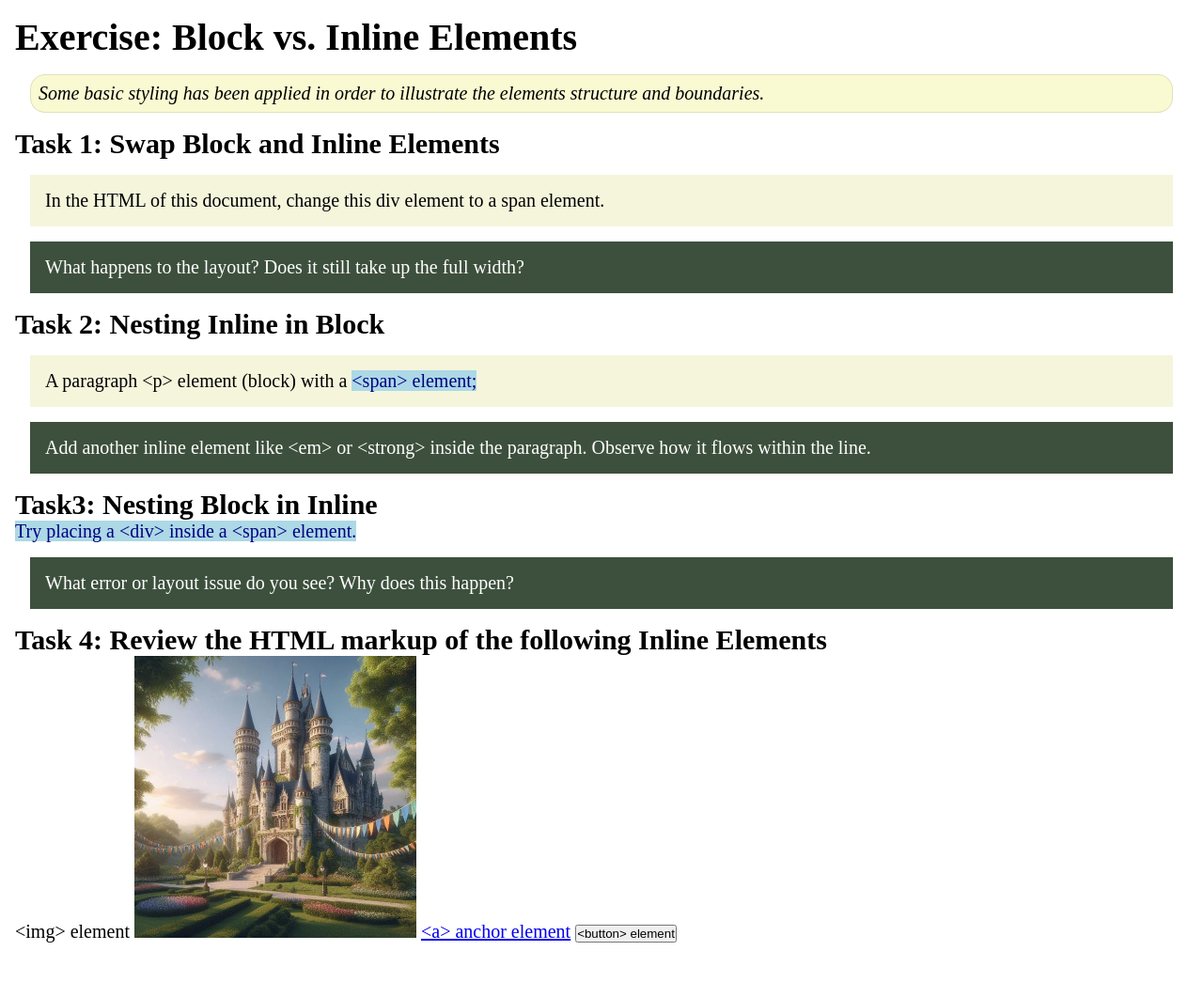
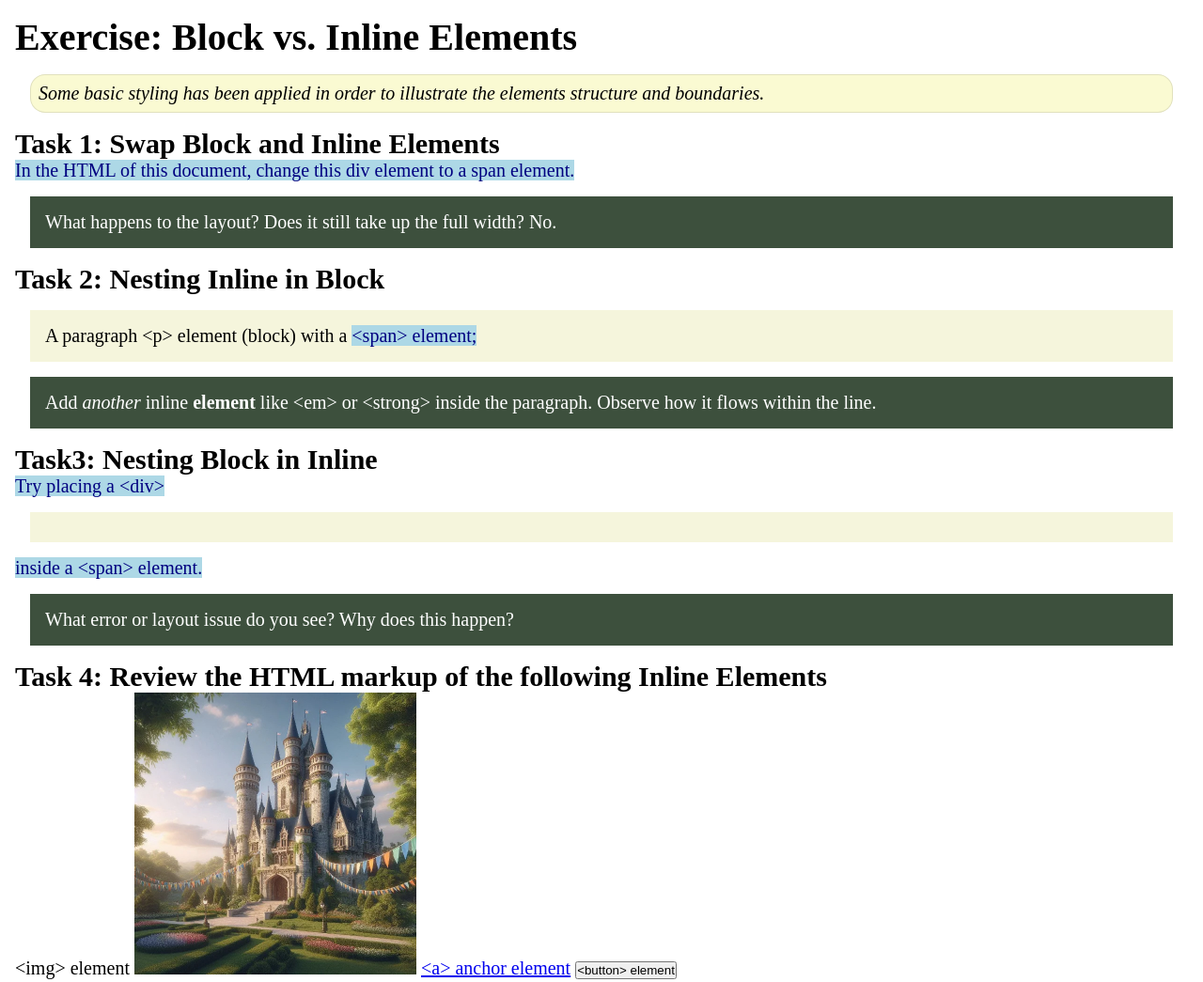
Before and after one commit to webpeachy26-dot/wdd130, a plain HTML site: page week02/block-vs-inline.html in a window 1280 px wide. Shown: the whole page at 94% size. Before the commit the page ends 1019 px from the top, so only its background shows below. Drawn offline with Linux system fonts and the light colour scheme.

Commit message:
block vs inline

```diff
--- a/week02/block-vs-inline.html
+++ b/week02/block-vs-inline.html
@@ -11,27 +11,33 @@
 <body>
     <main>
         <h1>Exercise: Block vs. Inline Elements</h1>
-        <p class="note">Some basic styling has been applied in order to illustrate the elements structure and
+        <p class="note">Some basic styling has been applied in order to illustrate the elements
+            structure and
             boundaries.</p>
 
         <h2>Task 1: Swap Block and Inline Elements</h2>
-        <div>In the HTML of this document, change this div element to a span element.</div>
+        <span>In the HTML of this document, change this div element to a span element.</span>
 
-        <p class="question">What happens to the layout? Does it still take up the full width?</p>
+        <p class="question">What happens to the layout? Does it still take up the full width? No.
+        </p>
 
         <h2>Task 2: Nesting Inline in Block</h2>
         <p>A paragraph &lt;p&gt; element (block) with a <span>&lt;span&gt; element;</span></p>
-        <p class="question">Add another inline element like &lt;em&gt; or &lt;strong&gt; inside the paragraph. Observe
+        <p class="question">Add <em> another</em> inline <strong>element</strong> like &lt;em&gt; or
+            &lt;strong&gt;
+            inside the
+            paragraph. Observe
             how it flows within the line.</p>
 
         <h2>Task3: Nesting Block in Inline</h2>
-        <span>Try placing a &lt;div&gt; inside a &lt;span&gt; element.</span>
-            <p class="question">What error or layout issue do you see? Why does this happen?</p>
+        <span>Try placing a &lt;div&gt; <div></div>inside a &lt;span&gt; element.</span>
+        <p class="question">What error or layout issue do you see? Why does this happen?</p>
 
 
-            <h2>Task 4: Review the HTML markup of the following Inline Elements</h2>
+        <h2>Task 4: Review the HTML markup of the following Inline Elements</h2>
         &lt;img&gt; element
-        <img src="images/castle.webp" alt="placeholder image (images are inline)" width="300" height="300">
+        <img src="images/castle.webp" alt="placeholder image (images are inline)" width="300"
+          height="300">
         <a href="https://churchofjesuschrist.org">&lt;a&gt; anchor element</a>
         <button type="button">&lt;button&gt; element</button>
     </main>
```
